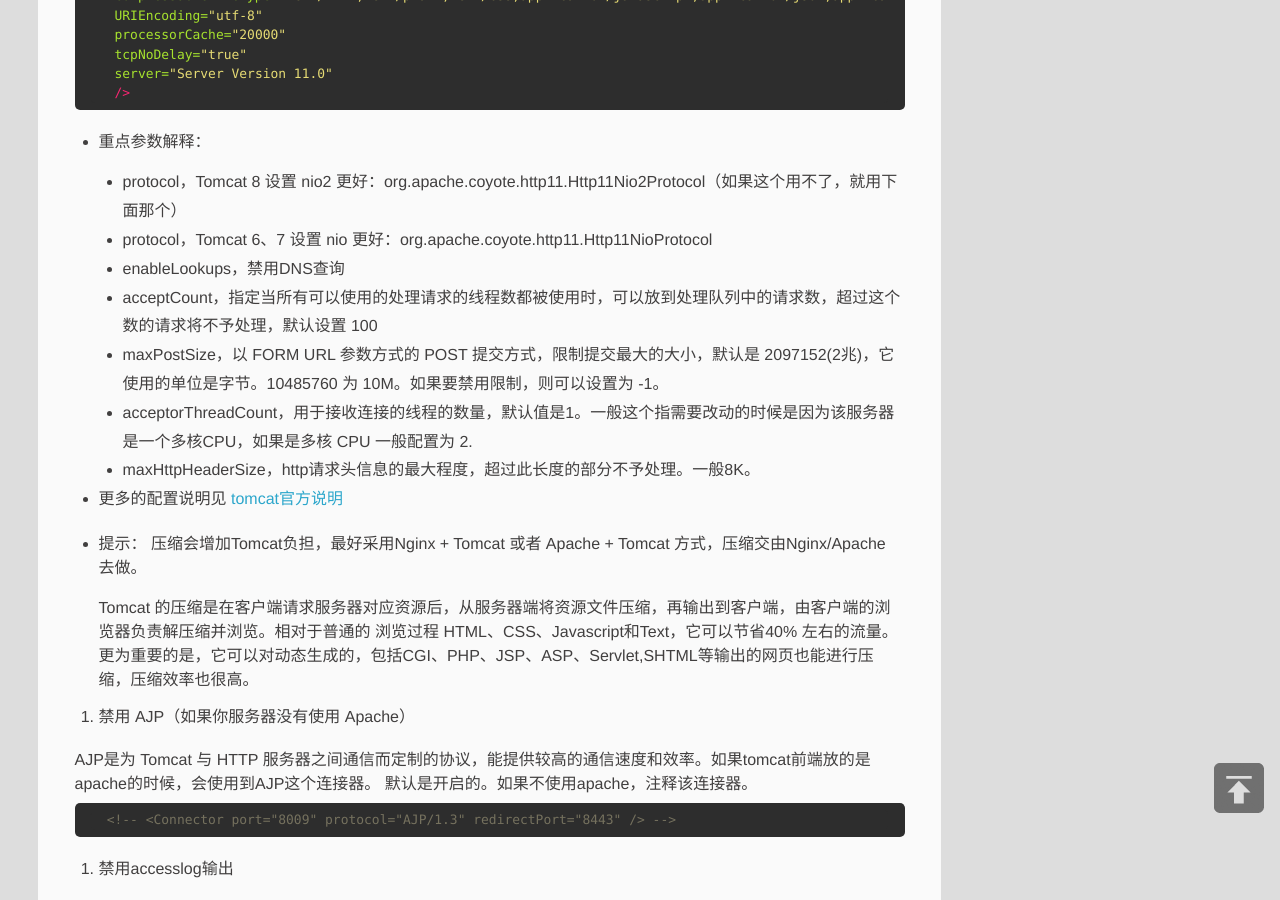
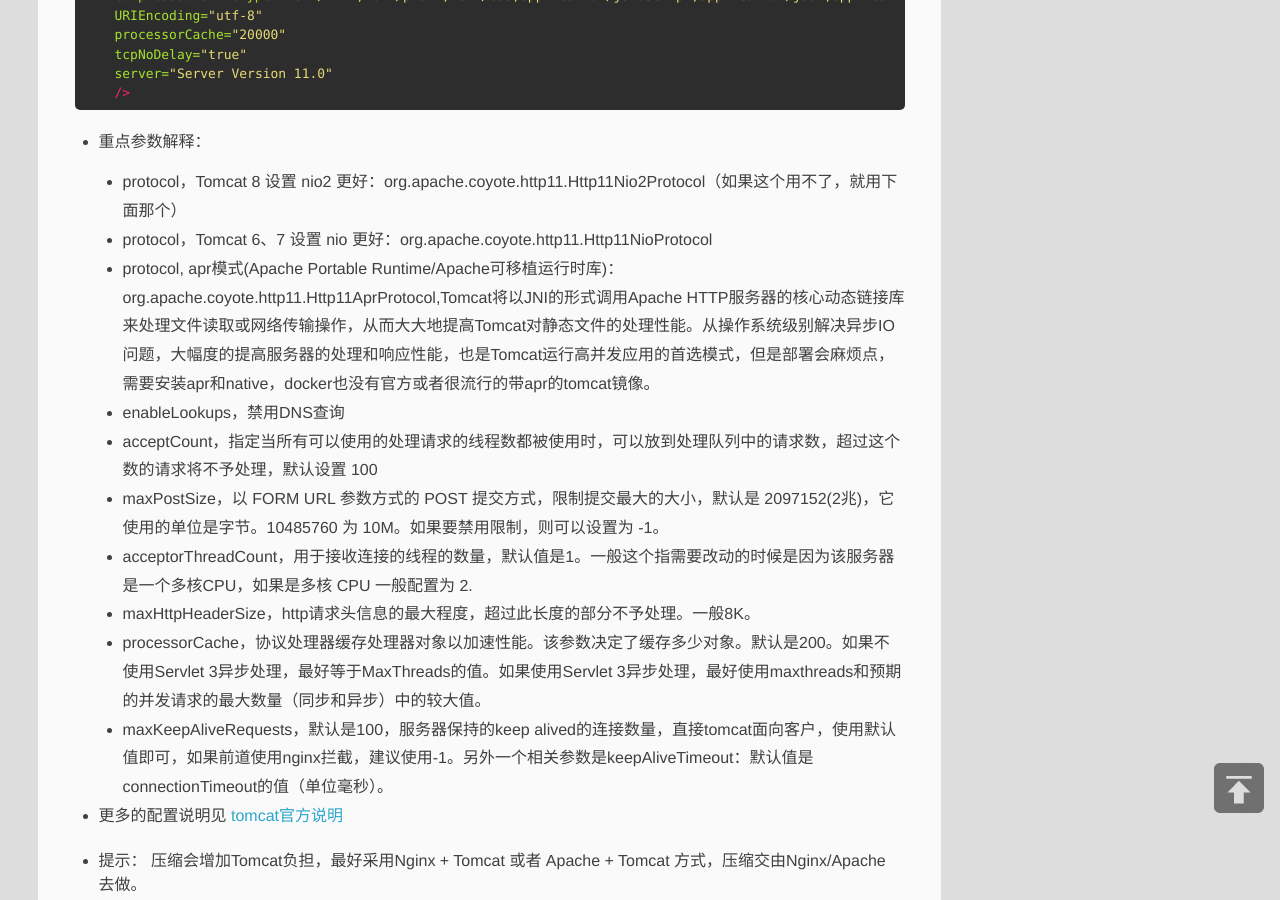
Before and after one commit to linyuliang/linyuliang.github.io, a Jekyll site: the page built from _posts/2017-12-08-tomcat8的配置优化.md, in a window 1280 px wide and 900 px high, scrolled down 2881 px. Built offline with Jekyll 4.4.1, drawn with Linux system fonts in a browser that asks for light colours; a script that is not in the unit is left out; comment, search, counter and statistics services are not loaded.

Commit message:
tomcat配置查看修订，及参数补充

```diff
--- a/_posts/2017-12-08-tomcat8的配置优化.md
+++ b/_posts/2017-12-08-tomcat8的配置优化.md
@@ -130,11 +130,14 @@ description: tomat8容器的配置优化。
   - 重点参数解释：
       - protocol，Tomcat 8 设置 nio2 更好：org.apache.coyote.http11.Http11Nio2Protocol（如果这个用不了，就用下面那个）
       - protocol，Tomcat 6、7 设置 nio 更好：org.apache.coyote.http11.Http11NioProtocol
+      - protocol, apr模式(Apache Portable Runtime/Apache可移植运行时库)：org.apache.coyote.http11.Http11AprProtocol,Tomcat将以JNI的形式调用Apache HTTP服务器的核心动态链接库来处理文件读取或网络传输操作，从而大大地提高Tomcat对静态文件的处理性能。从操作系统级别解决异步IO问题，大幅度的提高服务器的处理和响应性能，也是Tomcat运行高并发应用的首选模式，但是部署会麻烦点，需要安装apr和native，docker也没有官方或者很流行的带apr的tomcat镜像。
       - enableLookups，禁用DNS查询
       - acceptCount，指定当所有可以使用的处理请求的线程数都被使用时，可以放到处理队列中的请求数，超过这个数的请求将不予处理，默认设置 100
       - maxPostSize，以 FORM URL 参数方式的 POST 提交方式，限制提交最大的大小，默认是 2097152(2兆)，它使用的单位是字节。10485760 为 10M。如果要禁用限制，则可以设置为 -1。
       - acceptorThreadCount，用于接收连接的线程的数量，默认值是1。一般这个指需要改动的时候是因为该服务器是一个多核CPU，如果是多核 CPU 一般配置为 2.
       - maxHttpHeaderSize，http请求头信息的最大程度，超过此长度的部分不予处理。一般8K。
+      - processorCache，协议处理器缓存处理器对象以加速性能。该参数决定了缓存多少对象。默认是200。如果不使用Servlet 3异步处理，最好等于MaxThreads的值。如果使用Servlet 3异步处理，最好使用maxthreads和预期的并发请求的最大数量（同步和异步）中的较大值。
+      - maxKeepAliveRequests，默认是100，服务器保持的keep alived的连接数量，直接tomcat面向客户，使用默认值即可，如果前道使用nginx拦截，建议使用-1。另外一个相关参数是keepAliveTimeout：默认值是connectionTimeout的值（单位毫秒）。
   - 更多的配置说明见 [tomcat官方说明](http://tomcat.apache.org/tomcat-8.5-doc/config/http.html#Common_Attributes)
   - 提示：
       压缩会增加Tomcat负担，最好采用Nginx + Tomcat 或者 Apache + Tomcat 方式，压缩交由Nginx/Apache 去做。
```
